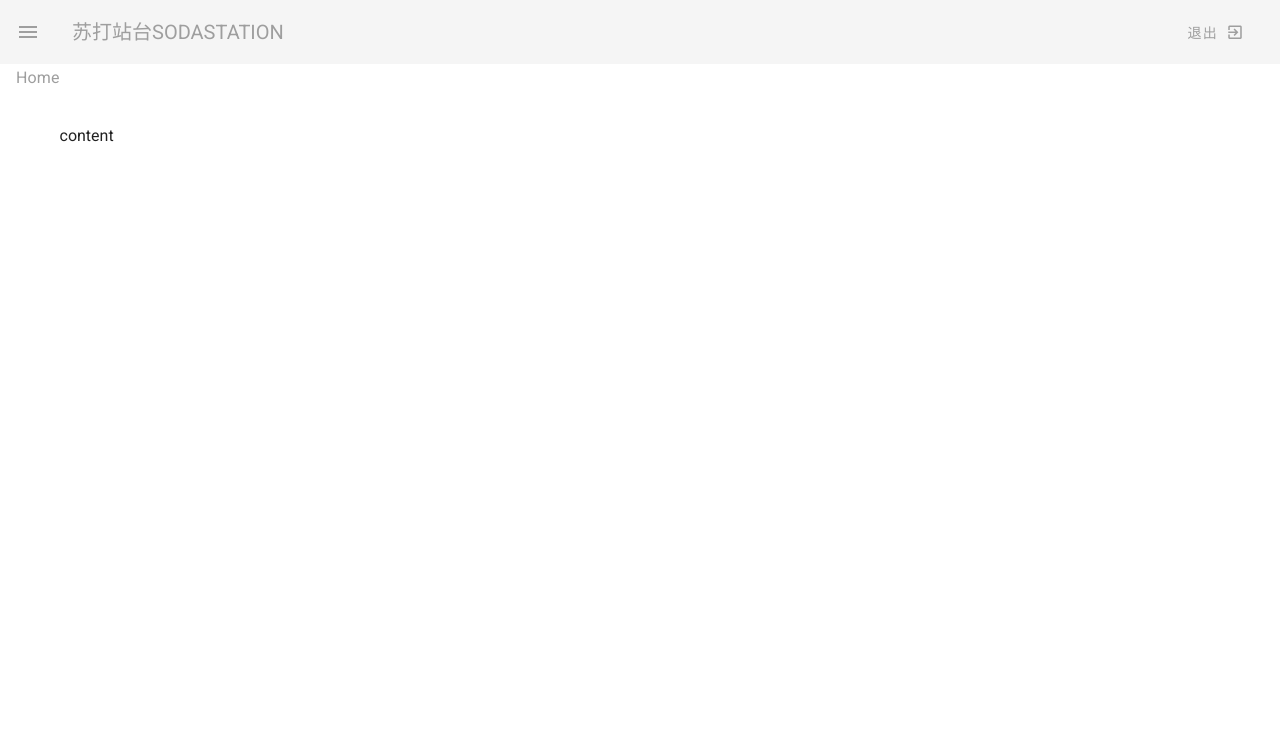
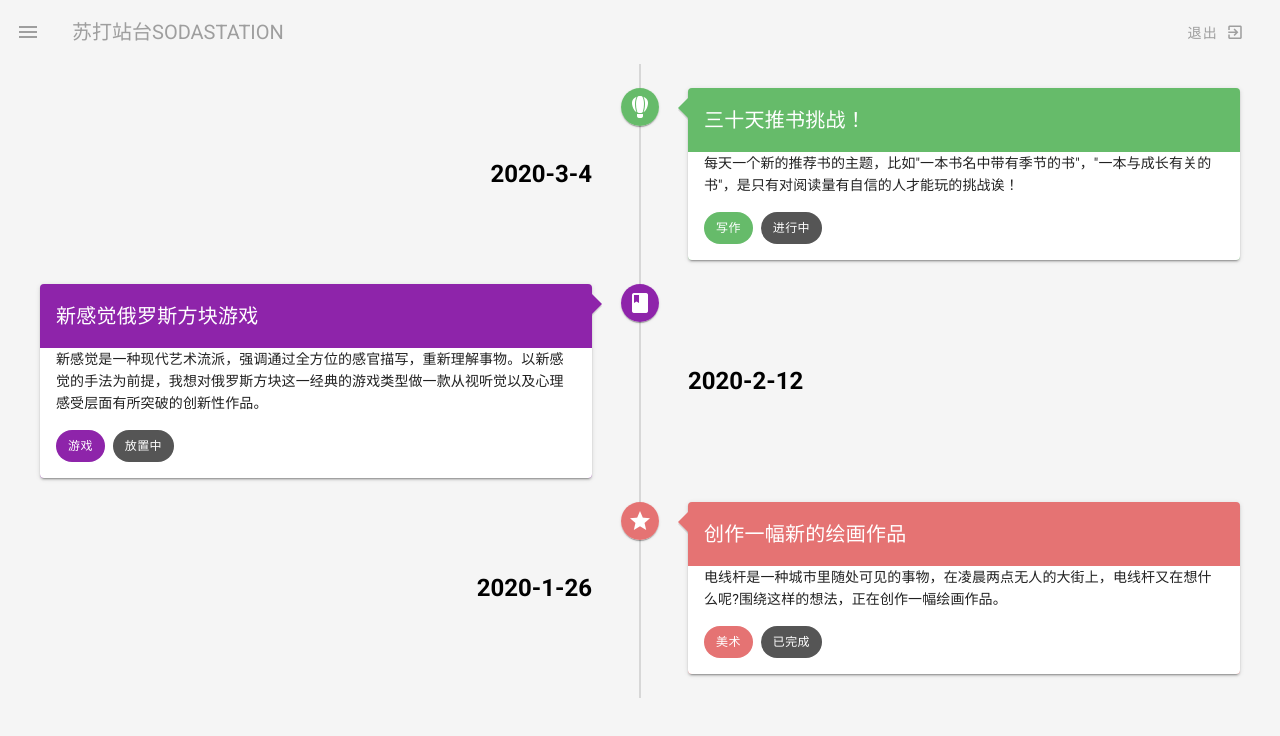
Before and after one commit to Phreework/Vuetify-PersonalPage, a Vue app in the folder my-app/: page /#/test in a window 1280 px wide. Before the commit this address led to /#/. Shown: the top 736 px of the page. Built offline with nearby package versions, Linux system fonts and the light colour scheme.

Commit message:
增加了时间线页面

```diff
--- a/my-app/src/App.vue
+++ b/my-app/src/App.vue
@@ -1,7 +1,7 @@
 <template>
   <v-app>
     <navbar />
-    <v-content class="mx-4 mb-4">
+    <v-content class="grey lighten-4 mb-4">
       <router-view></router-view>
     </v-content>
   </v-app>
--- a/my-app/src/components/Navbar.vue
+++ b/my-app/src/components/Navbar.vue
@@ -1,6 +1,6 @@
 <template>
   <nav>
-    <v-app-bar flat app >
+    <v-app-bar flat app>
       <v-app-bar-nav-icon class="grey--text" @click="drawer=!drawer"></v-app-bar-nav-icon>
       <v-toolbar-title class="text-uppercase grey--text">
         <span>苏打站台</span>
@@ -12,14 +12,15 @@
         <v-icon right>mdi-exit-to-app</v-icon>
       </v-btn>
     </v-app-bar>
-    <v-navigation-drawer app
+    <v-navigation-drawer
+      app
       v-model="drawer"
       :color="color"
       :expand-on-hover="expandOnHover"
       :mini-variant="miniVariant"
       :right="right"
-        :src="bg"
-        dark>
+      dark
+    >
       <v-list>
         <v-list-item v-for="link in links" :key="link.text" router :to="link.route">
           <v-list-item-action>
@@ -44,13 +45,14 @@ export default {
         { icon: "mdi-post-outline", text: "Blog", route: "/blog" },
         { icon: "mdi-projector", text: "Gallery", route: "/gallery" },
         { icon: "mdi-test-tube", text: "Test", route: "/test" },
-        { icon: "mdi-information", text: "About", route: "/about" },
+        { icon: "mdi-timeline-text", text: "Timeline", route: "/timeline" },
+        { icon: "mdi-information", text: "About", route: "/about" }
       ],
-      color: 'primary',
+      color: "primary",
       right: false,
       miniVariant: false,
       expandOnHover: false,
-        background: false,
+      background: false
     };
   }
 };
--- a/my-app/src/router.js
+++ b/my-app/src/router.js
@@ -5,6 +5,7 @@ import About from  './views/About.vue';
 import Test from  './views/Test.vue';
 import Gallery from  './views/Gallery.vue';
 import Blog from  './views/Blog.vue';
+import Timeline from  './views/Timeline.vue';
 Vue.use(Router);
 
 export default new Router({
@@ -38,6 +39,11 @@ export default new Router({
             path:'/gallery',
             name:'gallery',
             component:Gallery
+        },
+        {
+            path:'/timeline',
+            name:'timeline',
+            component:Timeline
         }
 
     ]
--- a/my-app/src/views/Test.vue
+++ b/my-app/src/views/Test.vue
@@ -1,35 +1,61 @@
 <template>
-  <div class="test">
-    <h1 class="subtitle-1 grey--text">Test</h1>
-    <v-container class="my-5">
-      <v-layout row wrap>
-        <v-flex xs12 md6 class="mb-2">
-          <v-btn outline block class="primary">1</v-btn>
-        </v-flex>
-        <v-flex xs4 md2 class="mb-2">
-          <v-btn outline block class="primary">2</v-btn>
-        </v-flex>
-        <v-flex xs4 md2 class="mb-2">
-          <v-btn outline block class="primary">3</v-btn>
-        </v-flex>
-        <v-flex xs4 md2 class="mb-2">
-          <v-btn outline block class="primary">4</v-btn>
-        </v-flex>
-      </v-layout>
-
-      <v-layout row wrap justify-space-around>
-        <v-flex xs4 md3 class="mb-2">
-          <v-btn outline block class="success">1</v-btn>
-        </v-flex>
-        <v-flex xs4 md3 class="mb-2">
-          <v-btn outline block class="success">2</v-btn>
-        </v-flex>
-      </v-layout>
-    </v-container>
-  </div>
+  <v-timeline align-top :dense="$vuetify.breakpoint.smAndDown" class="mx-10">
+    <v-timeline-item
+      v-for="(item, i) in items"
+      :key="i"
+      :color="item.color"
+      :icon="item.icon"
+      fill-dot
+    >
+      <template v-slot:opposite>
+        <span :class="`headline font-weight-bold black--text`" v-text="item.time"></span>
+      </template>
+      <v-card :color="item.color" dark>
+        <v-card-title class="title">{{item.title}}</v-card-title>
+        <v-card-text class="white text--primary">
+          <p>{{item.content}}</p>
+          <v-chip :color="item.color" :class="`${item.type} white--text caption mr-2`">{{item.type}}</v-chip>
+          <v-chip :class="`${item.status} white--text caption mr-2`">{{item.status}}</v-chip>
+        </v-card-text>
+      </v-card>
+    </v-timeline-item>
+  </v-timeline>
 </template>
 <script>
 export default {
-  name: "Test"
+  data: () => ({
+    items: [
+      {
+        title: "三十天推书挑战！",
+        type: "写作",
+        time: "2020-3-4",
+        status: "进行中",
+        color: "green lighten-1",
+        icon: "mdi-airballoon",
+        content:
+          '每天一个新的推荐书的主题，比如"一本书名中带有季节的书"，"一本与成长有关的书"，是只有对阅读量有自信的人才能玩的挑战诶！'
+      },
+      {
+        title: "新感觉俄罗斯方块游戏",
+        type: "游戏",
+        time: "2020-2-12",
+        status: "放置中",
+        color: "purple darken-1",
+        icon: "mdi-book-variant",
+        content:
+          "新感觉是一种现代艺术流派，强调通过全方位的感官描写，重新理解事物。以新感觉的手法为前提，我想对俄罗斯方块这一经典的游戏类型做一款从视听觉以及心理感受层面有所突破的创新性作品。"
+      },
+      {
+        title: "创作一幅新的绘画作品",
+        type: "美术",
+        time: "2020-1-26",
+        status: "已完成",
+        color: "red lighten-2",
+        icon: "mdi-star",
+        content:
+          "电线杆是一种城市里随处可见的事物，在凌晨两点无人的大街上，电线杆又在想什么呢?围绕这样的想法，正在创作一幅绘画作品。"
+      }
+    ]
+  })
 };
 </script>
--- /dev/null
+++ b/my-app/src/views/Timeline.vue
@@ -0,0 +1,89 @@
+<template>
+  <div class="timeline">
+    <h1 class="subtitle-1 grey--text">Timeline</h1>
+    <v-container class="my-5">
+      <v-card flat class="mx-10 lighten-4" v-for="event in events" :key="event.title">
+        <v-layout wrap :class="`pa-3 event ${event.status}`">
+          <v-flex xs12 md6>
+            <div class="caption grey--text">标题</div>
+            <div>{{event.title}}</div>
+          </v-flex>
+          <v-flex xs6 sm4 md2>
+            <div class="caption grey--text">类型</div>
+            <div>{{event.type}}</div>
+          </v-flex>
+          <v-flex xs6 sm4 md2>
+            <div class="caption grey--text">时间</div>
+            <div>{{event.time}}</div>
+          </v-flex>
+          <v-flex xs6 sm4 md2>
+            <div class="mr-8" align="right">
+              <v-chip small :class="`${event.status} white--text caption my-2`">{{event.status}}</v-chip>
+            </div>
+          </v-flex>
+          <v-flex xs12 sm12 md12>
+            <div class="caption grey--text">详情</div>
+            <div>{{event.content}}</div>
+          </v-flex>
+        </v-layout>
+        <v-divider class="mb-2"></v-divider>
+      </v-card>
+    </v-container>
+  </div>
+</template>
+<script>
+export default {
+  name: "Timeline",
+  data() {
+    return {
+      events: [
+        {
+          title: "创作一幅新的绘画作品",
+          type: "美术",
+          time: "2020-1-26",
+          status: "complete",
+          content:
+            "电线杆是一种城市里随处可见的事物，在凌晨两点无人的大街上，电线杆又在想什么呢?围绕这样的想法，正在创作一幅绘画作品。"
+        },
+        {
+          title: "新感觉俄罗斯方块游戏",
+          type: "游戏",
+          time: "2020-2-12",
+          status: "overdue",
+          content:
+            "新感觉是一种现代艺术流派，强调通过全方位的感官描写，重新理解事物。以新感觉的手法为前提，我想对俄罗斯方块这一经典的游戏类型做一款从视听觉以及心理感受层面有所突破的创新性作品。"
+        },
+        {
+          title: "三十天推书挑战！",
+          type: "写作",
+          time: "2020-3-4",
+          status: "ongoing",
+          content:
+            "每天一个新的推荐书的主题，比如\"一本书名中带有季节的书\"，\"一本与成长有关的书\"，是只有对阅读量有自信的人才能玩的挑战诶！"
+        }
+      ]
+    };
+  }
+};
+</script>
+
+<style>
+.event.complete {
+  border-left: 4px solid #3cd1c2;
+}
+.event.ongoing {
+  border-left: 4px solid orange;
+}
+.event.overdue {
+  border-left: 4px solid tomato;
+}
+.v-chip.complete {
+  background: #3cd1c2 !important;
+}
+.v-chip.ongoing {
+  background: orange !important;
+}
+.v-chip.overdue {
+  background: tomato !important;
+}
+</style>
```
Lines whose indentation alone changed are shown as unchanged.
